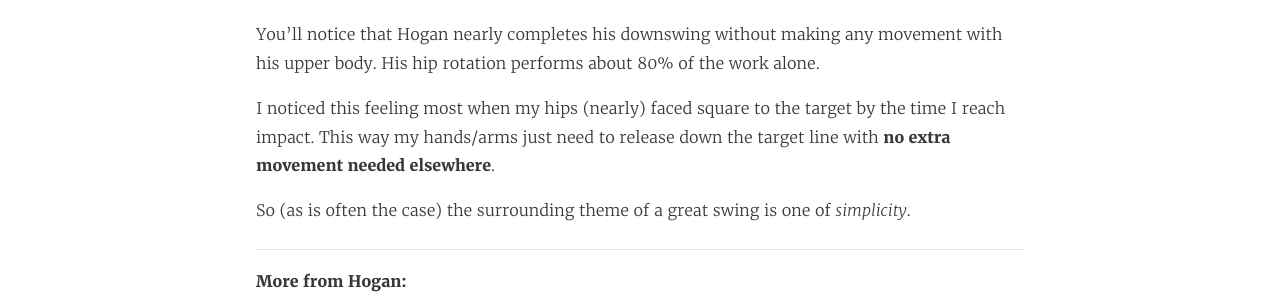
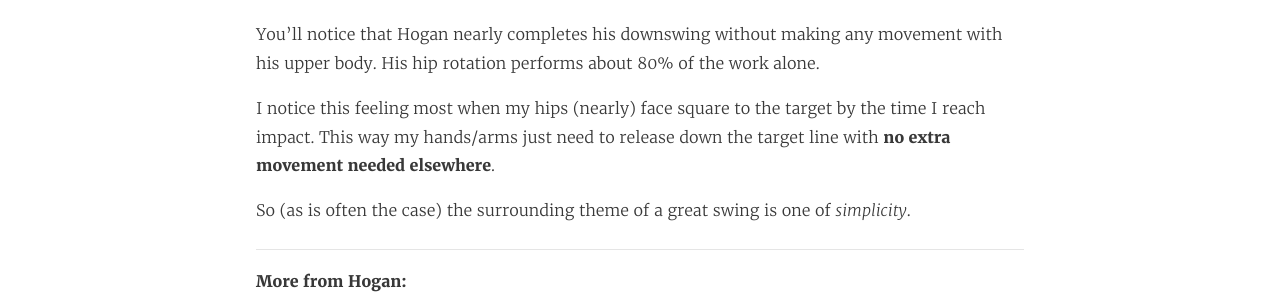
Before and after one commit to emerywebster/emerywebster.github.io, a Jekyll site: the page built from _posts/2015-11-09-golf-swing-epiphanies.md, in a window 1280 px wide. Shown: the part 1014-1308 px from the top of the page. Built offline with Jekyll 4.4.1, drawn with Linux system fonts in a browser that asks for light colours; nearby versions of some CDN libraries; emoji names are drawn with the system emoji font; Markdown is read by kramdown in place of the engine named in the settings.

Commit message:
minor typos

```diff
--- a/_posts/2015-11-09-golf-swing-epiphanies.md
+++ b/_posts/2015-11-09-golf-swing-epiphanies.md
@@ -14,7 +14,7 @@ This October I found one of these :bulb: moments in the golf swing (via Ben Hoga
 
 You'll notice that Hogan nearly completes his downswing without making any movement with his upper body. His hip rotation performs about 80% of the work alone.
 
-I noticed this feeling most when my hips (nearly) faced square to the target by the time I reach impact.  This way my hands/arms just need to release down the target line with **no extra movement needed elsewhere**.
+I notice this feeling most when my hips (nearly) face square to the target by the time I reach impact.  This way my hands/arms just need to release down the target line with **no extra movement needed elsewhere**.
 
 So (as is often the case) the surrounding theme of a great swing is one of _simplicity_.
 
```
